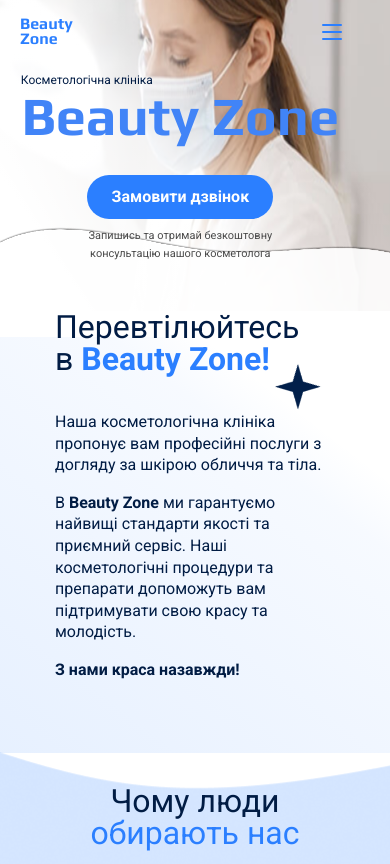
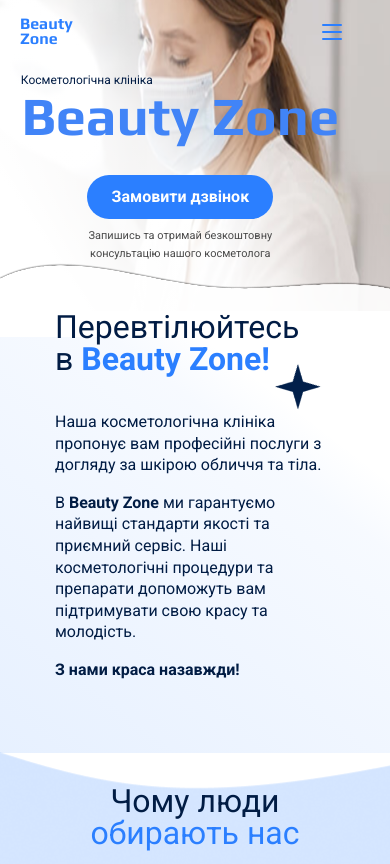
Before and after one commit to violetabarbutat-sys/genius-homework-4, a website: page index.html in a window 390 px wide. Shown: the top 864 px of the page. Drawn offline with nearby package versions, Linux system fonts and the light colour scheme.

Commit message:
Lower mobile hero wave

```diff
--- a/scss/components/_hero.scss
+++ b/scss/components/_hero.scss
@@ -98,7 +98,7 @@
   position: absolute;
   left: -10%;
   right: 0;
-  bottom: -18px;
+  bottom: -54px;
   width: 120%;
   height: 96px;
   background:
```
Also changed, not shown: css/style.css.
